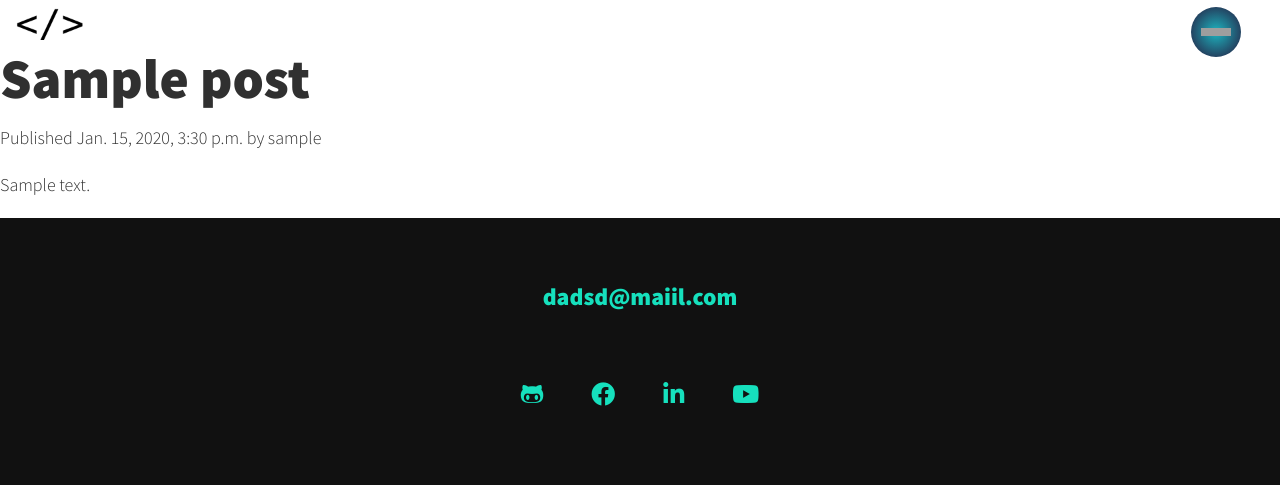
After one commit to delta12kilo/My-Portfolio, a Django app: a page that uses blog/template/base.html in a window 1280 px wide. The commit adds this page. Shown: the top 485 px of the page. Run offline with Django 3.2, Linux system fonts and the light colour scheme; tables that the repository leaves empty hold one stand-in row (values such as "Sample post"); some libraries are stand-ins or nearby versions; grey boxes are pictures that could not be loaded.

Commit message:
blog setting

```diff
--- a/blog/models.py
+++ b/blog/models.py
@@ -3,7 +3,10 @@ from django.utils import timezone
 from django.contrib.auth.models import User
 from django.urls import reverse
 # Create your models here.
-
+class PublishedManager(models.Manager):
+    def get_queryset(self):
+        return super(PublishedManager,self).get_queryset()\
+                                           .filter(status='published')
 
 class Post(models.Model):
     STATUS_CHOICES = (
@@ -23,6 +26,8 @@ class Post(models.Model):
     status = models.CharField(max_length=10,
                         choices=STATUS_CHOICES,
                         default='draft')
+    image = models.ImageField()
+
     class Meta:
         ordering = ('-publish',)
 
@@ -31,9 +36,12 @@ class Post(models.Model):
 
 
 
-    def det_absolute_url(self):
+    def get_absolute_url(self):
         return reverse('blog:post_details',
                         args=[self.publish.year,
                                 self.publish.month,
                                 self.publish.day,
-                                self.publish.slug])
+                                self.slug])
+
+    objects = models.Manager()
+    published = PublishedManager()
--- a/blog/static/js/nav.js
+++ b/blog/static/js/nav.js
@@ -4,7 +4,6 @@ $(document).ready(function(){
         $("#icon").fadeOut();
         $("#menu ul").delay(300).animate({opacity:"1"});
         $("#menu ul").css("visibility","visible");
-        // $(".nav__link").fadeOut();
         $("#n_home").delay(200).animate({opacity:"1"});
         $("#n_home").css("visibility","visible");
     });
@@ -19,6 +18,5 @@ $(document).ready(function(){
         $("#menu ul").animate({opacity:"0"});
         $("#menu ul").css("visibility","hidden");
         // $("#main").fadeIn();
-
     });
 });
--- a/blog/template/base.html
+++ b/blog/template/base.html
@@ -9,26 +9,28 @@
     <!-- <link rel="stylesheet" href="https://cdnjs.cloudflare.com/ajax/libs/normalize/8.0.1/normalize.min.css"> -->
     <link rel="stylesheet" href="{% static 'css/home.css' %}">
     <link rel="stylesheet" href="{% static 'css/nav.css' %}">
+    <!-- <link rel="stylesheet" href="https://stackpath.bootstrapcdn.com/bootstrap/4.5.2/css/bootstrap.min.css" integrity="sha384-JcKb8q3iqJ61gNV9KGb8thSsNjpSL0n8PARn9HuZOnIxN0hoP+VmmDGMN5t9UJ0Z" crossorigin="anonymous"> -->
     <script src="https://ajax.googleapis.com/ajax/libs/jquery/3.5.1/jquery.min.js"></script>
     <link href="https://fonts.googleapis.com/css2?family=Source+Code+Pro:400,900|Source+Sans+Pro:300,900&display=swap" rel="stylesheet">
     <link rel="stylesheet" href="https://cdnjs.cloudflare.com/ajax/libs/font-awesome/5.14.0/css/all.min.css">
     <title>{% block title %}{% endblock %}</title>
+    <link rel="shortcut icon" href="../static/img/new1.png" type="image/x-icon">
 </head>
 <body>
     <header>
         <div class="logo">
-            <img src="../static/img/new1.png" alt="">
+            <img src="{% static '/img/new1.png' %}" alt="">
         </div>
 
 
 
         <div id="main">
-            <img src="../static/img/Menu%20Icon.png" alt="" id="icon"/>
+            <img src="{% static '/img/Menu%20Icon.png' %}" alt="" id="icon"/>
             <!-- <span class="hamburger"></span> -->
             <div id="menu" class="menu">
                 <ul>
-                <li class="nav__item"><a href="#home" class="nav__link">Home</a></li>
-                <li class="nav__item"><a href="blog" class="nav__link">Blog</a></li>
+                <li class="nav__item"><a href="/" class="nav__link">Home</a></li>
+                <li class="nav__item"><a href="/blog" class="nav__link">Blog</a></li>
                 <li class="nav__item"><a href="#about" class="nav__link">About Me</a></li>
                 <li class="nav__item"><a href="#work" class="nav__link">Work</a></li>
                 </ul>
--- /dev/null
+++ b/blog/template/detail.html
@@ -0,0 +1,9 @@
+{% extends "base.html" %}
+{% block title %}{{ post.title }}{% endblock %}
+{% block content %}
+<h1>{{ post.title }}</h1>
+<p class="date">
+Published {{ post.publish }} by {{ post.author }}
+</p>
+{{ post.body|linebreaks }}
+{% endblock %}
--- a/blog/views.py
+++ b/blog/views.py
@@ -7,16 +7,18 @@ from .models import Post
 def home(request):
     return render(request,'home.html')
 
-def blog(request):
-    return render(request,'demo/index.html')
-# def post_list(request):
-#     postd = Post.publish.all()
-#     return render(request,'list.html',{'posts':posts})
+# def blog(request):
+#     return render(request,'demo/index.html')
+#     return render(request,'blog.html')
 
-# def post_details(request,year,month,day,post):
-#     post = get_object_or_404(Post, slug=post,
-#                                     status='published',
-#                                     publish__year=year,
-#                                     publish__month=month,
-#                                     publish__day=day)
-#     return render(request,'detail.html',{'post':post})
+def post_list(request):
+    posts = Post.published.all()
+    return render(request,'list.html',{'posts':posts})
+
+def post_details(request,year,month,day,post):
+    post = get_object_or_404(Post, slug=post,
+                                    status='published',
+                                    publish__year=year,
+                                    publish__month=month,
+                                    publish__day=day)
+    return render(request,'detail.html',{'post':post})
--- a/mysite/settings.py
+++ b/mysite/settings.py
@@ -120,3 +120,6 @@ USE_TZ = True
 
 STATIC_URL = '/static/'
 STATIC_ROOT = os.path.join(BASE_DIR,'static')
+
+MEDIA_URL = '/media/'
+MEDIA_ROOT = os.path.join(BASE_DIR,'media')
--- a/mysite/urls.py
+++ b/mysite/urls.py
@@ -16,10 +16,14 @@ Including another URLconf
 from django.contrib import admin
 from django.urls import path, include
 from blog import views
+from django.conf.urls.static import static
+from django.conf import settings
 urlpatterns = [
     path('admin/', admin.site.urls),
-    # path('',include)
-    # path('blog2/',include('blog.url',namespace='blog')),
-     path('', views.home, name='home'),
-     path('blog/',views.blog,name='blog'),
+    path('', views.home, name='home'),
+    #  path('blog/',views.blog,name='blog'),
+    path('blog/',include('blog.url', namespace='blog')),
 ]
+if settings.DEBUG:
+    urlpatterns += static(settings.MEDIA_URL,
+                            document_root=settings.MEDIA_ROOT)
```
Also changed, not shown: blog/template/list.html (added, +49 -0 lines), blog/url.py (+10 -10 lines), blog/migrations/0005_post_image.py (added), 1 other file.
